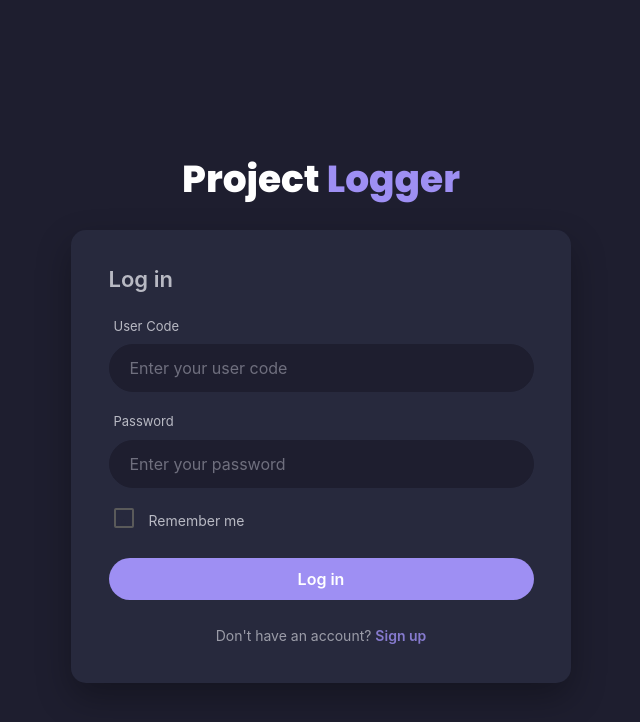
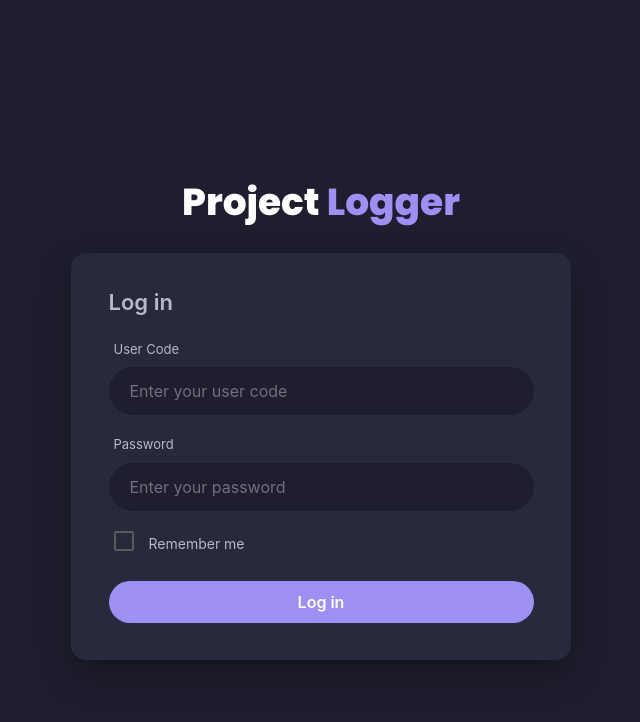
Before and after one commit to phishermen3/info3604-learning-analytics, a Flask app: page / in a window 1280 px wide. Shown: the top 722 px of the page, without its empty margins (319-959 px from the left). Run offline with Flask 3, Linux system fonts and the light colour scheme.

Commit message:
Removed signup option

```diff
--- a/App/templates/login.html
+++ b/App/templates/login.html
@@ -25,5 +25,4 @@
 
         <button type="submit">Log in</button>
     </form>
-    <p class="account">Don't have an account? <a href="/signup">Sign up</a></p>
 {% endblock %}
```
